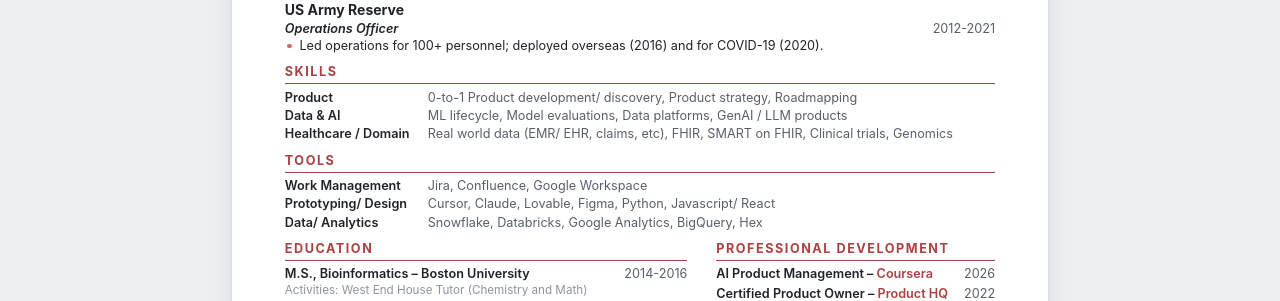
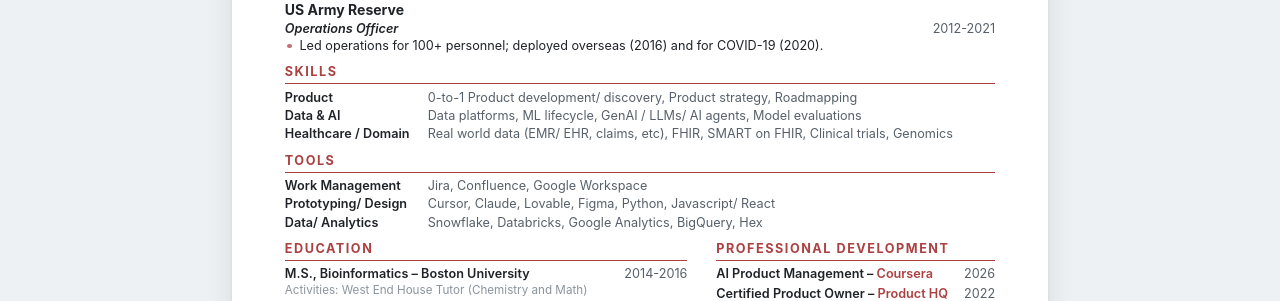
Before and after one commit to tmfarrell/tmfarrell.github.io, a Jekyll site: the page built from resume/index.html, in a window 1280 px wide. Shown: the part 745-1046 px from the top of the page. Built offline with Jekyll 4.4.1, drawn with Linux system fonts in a browser that asks for light colours.

Commit message:
small edit

```diff
--- a/resume/index.html
+++ b/resume/index.html
@@ -242,7 +242,7 @@ permalink: /resume/
     <h2>Skills</h2>
     <dl class="grid">
       <dt>Product</dt><dd>0-to-1 Product development/ discovery, Product strategy, Roadmapping</dd>
-      <dt>Data &amp; AI</dt><dd>ML lifecycle, Model evaluations, Data platforms, GenAI / LLM products</dd>
+      <dt>Data &amp; AI</dt><dd>Data platforms, ML lifecycle, GenAI / LLMs/ AI agents, Model evaluations</dd>
       <dt>Healthcare / Domain</dt><dd>Real world data (EMR/ EHR, claims, etc), FHIR, SMART on FHIR, Clinical trials, Genomics</dd>
     </dl>
   </section>
```
